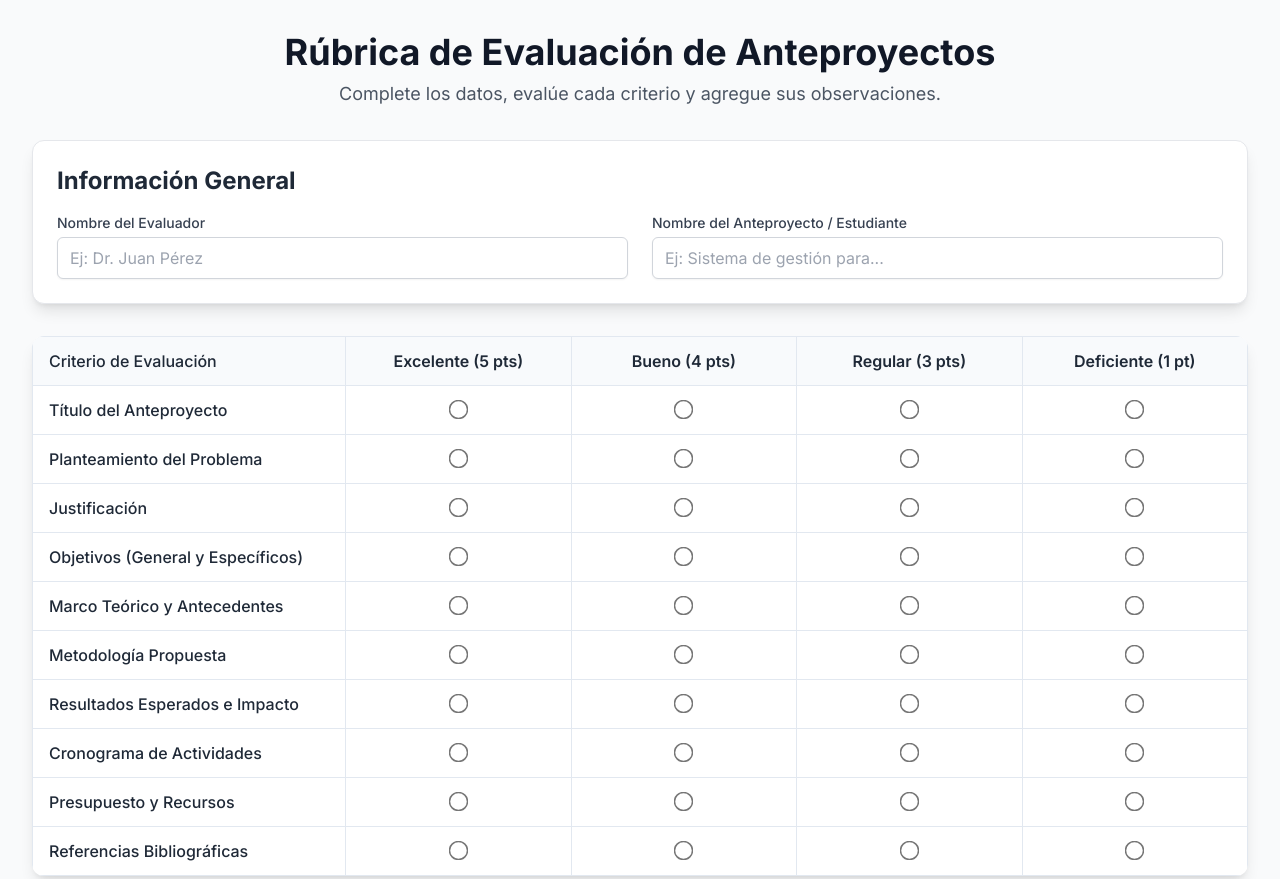
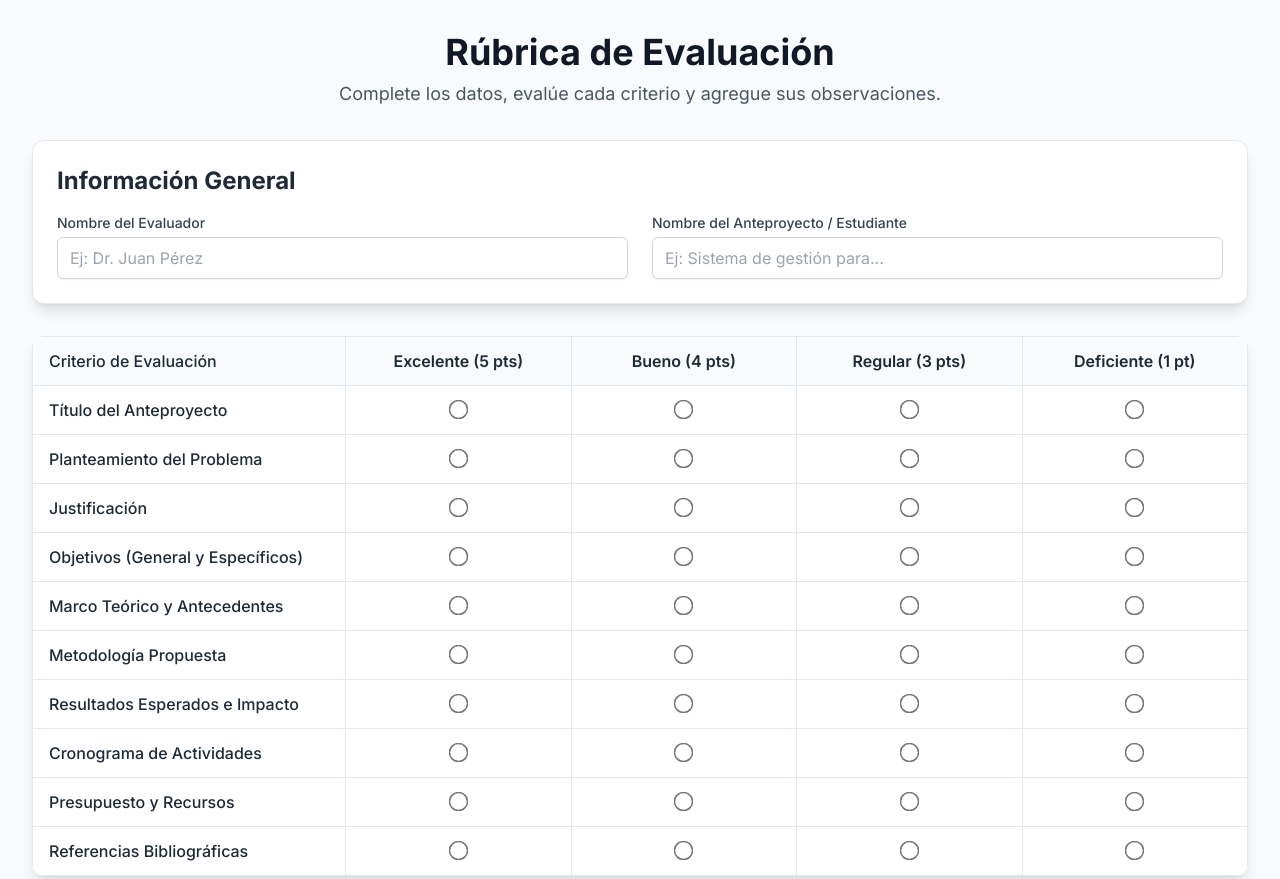
Before and after one commit to wilcashe/rubricaseminario, a website: page public/index.html in a window 1280 px wide. Shown: the top 879 px of the page. Drawn offline with nearby package versions, Linux system fonts and the light colour scheme.

Commit message:
Actualizacion3

```diff
--- a/public/index.html
+++ b/public/index.html
@@ -42,7 +42,7 @@
 
     <div class="container mx-auto p-4 sm:p-6 lg:p-8">
         <header class="text-center mb-8">
-            <h1 class="text-3xl sm:text-4xl font-bold text-gray-900">Rúbrica de Evaluación de Anteproyectos</h1>
+            <h1 class="text-3xl sm:text-4xl font-bold text-gray-900">Rúbrica de Evaluación</h1>
             <p class="mt-2 text-lg text-gray-600">Complete los datos, evalúe cada criterio y agregue sus observaciones.</p>
         </header>
 
```
